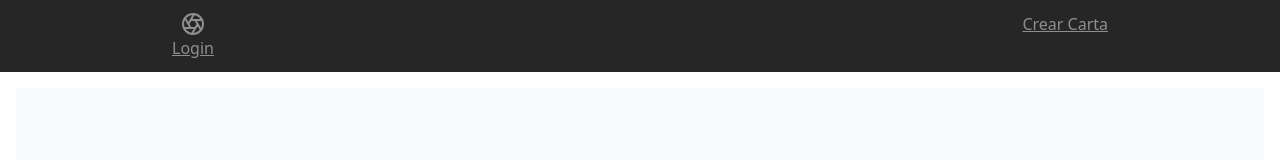
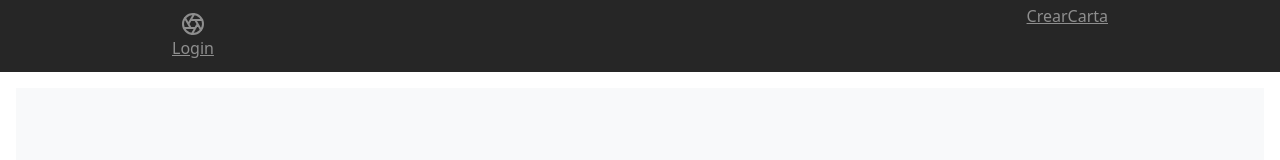
Before and after one commit to Kayd-J/StarDeck, an Angular app in the folder FrontEnd/StarDeck/: page /crearCarta in a window 1280 px wide. Shown: the top 160 px of the page. Built offline with nearby package versions, Linux system fonts and the light colour scheme.

Commit message:
routing update

```diff
--- a/FrontEnd/StarDeck/src/app/app.component.html
+++ b/FrontEnd/StarDeck/src/app/app.component.html
@@ -5,7 +5,7 @@
         <svg xmlns="http://www.w3.org/2000/svg" width="24" data-bs-toggle="offcanvas" data-bs-target="#offcanvasNavbar" aria-controls="offcanvasNavbar" height="24" fill="none" stroke="currentColor" stroke-linecap="round" stroke-linejoin="round" stroke-width="2" class="d-block mx-auto" role="img" viewBox="0 0 24 24"><title>Product</title><circle cx="12" cy="12" r="10"/><path d="M14.31 8l5.74 9.94M9.69 8h11.48M7.38 12l5.74-9.94M9.69 16L3.95 6.06M14.31 16H2.83m13.79-4l-5.74 9.94"/></svg>
         Login
       </a>
-      <a class="py-2 d-none d-md-inline-block" href="#">Crear Carta</a>
+      <a routerLink="/crearCarta">CrearCarta</a>
     </nav>
   </header>
 
@@ -93,3 +93,5 @@
 
 
 </body>
+
+<router-outlet></router-outlet>
--- a/FrontEnd/StarDeck/src/app/crear-carta/crear-carta.component.html
+++ b/FrontEnd/StarDeck/src/app/crear-carta/crear-carta.component.html
@@ -82,9 +82,4 @@
 </div>
 
 
-
-
-
-
-
 <router-outlet></router-outlet>
```
